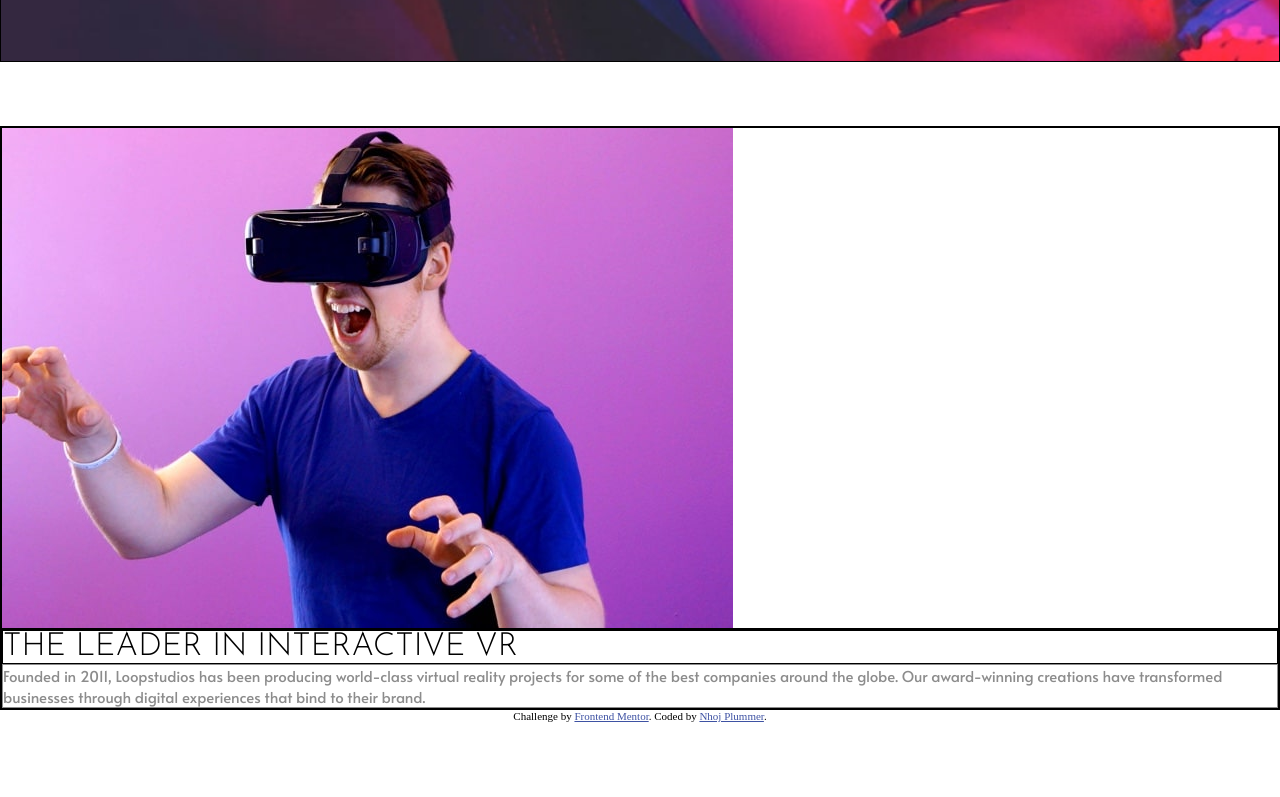
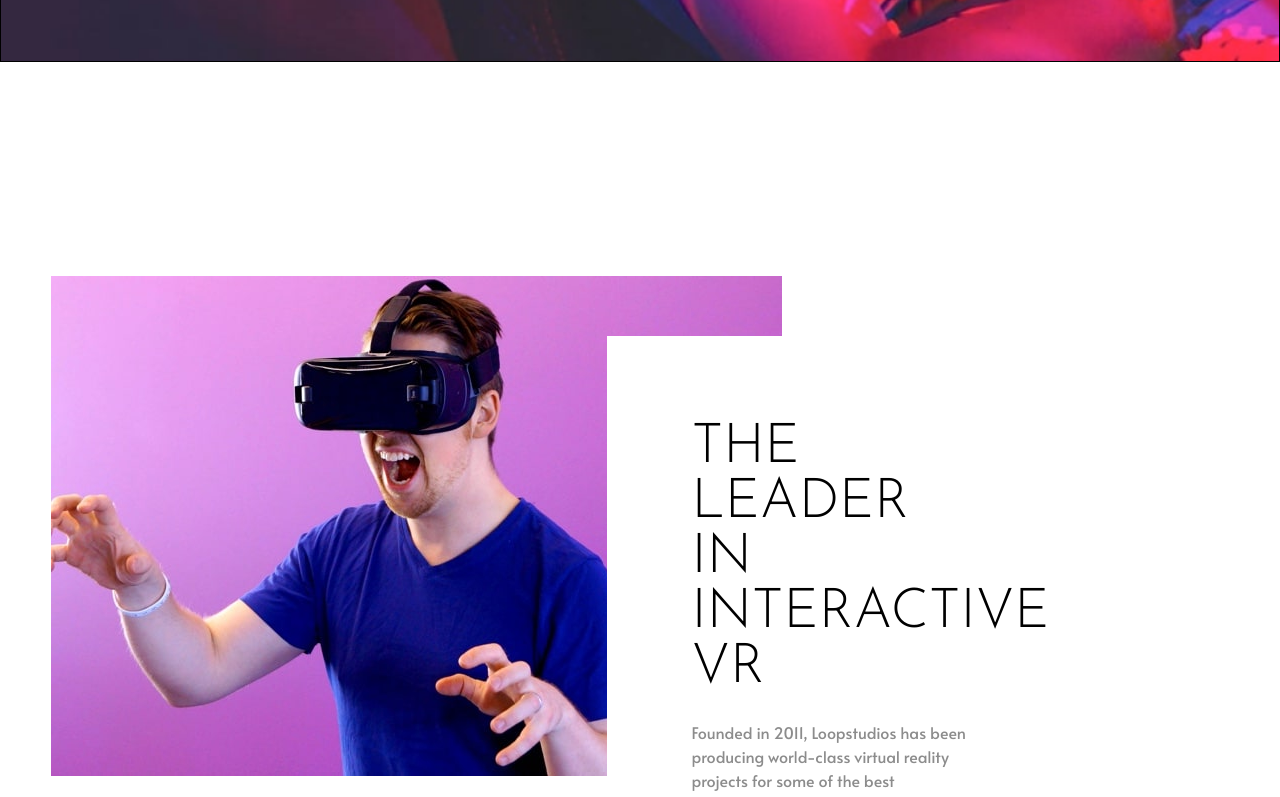
Before and after one commit to Nhoj-Plummer/loopstudio-landing-page, a React (Create React App) app: page / in a window 1280 px wide. Shown: the part 740-1537 px from the top of the page. Before the commit the page ends 1462 px from the top, so only its background shows below. Built offline with nearby package versions, Linux system fonts and the light colour scheme.

Commit message:
Section 1 completed

```diff
--- a/src/containers/Section1/Section1.css
+++ b/src/containers/Section1/Section1.css
@@ -1,10 +1,11 @@
 .section1-container {
   margin-top: 4rem;
-  border: 1px solid;
+
 }
 
 .section1-container_image {
-  border: 1px solid;
+
+  width: fit-content;
 }
 
 .section1-container_image img {
@@ -13,20 +14,20 @@
 
 .section1-container_text {
   background: var(--color-white);
-  border: 1px solid;
+
 }
 
 .section1-container_text h1 {
   font-family: var(--font-family-2);
   font-weight: 300;
-  border: 1px solid;
+
 }
 
 .section1-container_text p {
-  border: 1px solid;
+
   font-family: var(--font-family-1);
   color: var(--color-dark-gray);
-  font-size: 15px;
+  line-height: 1.5rem;
 }
 
 /* Conditional Section */
@@ -47,12 +48,36 @@
   }
 
   .section1-container_text p {
-    line-height: 1.5rem;
     width: 90%;
     margin: 2rem auto;
+    font-size: 15px;
   }
 }
 
 /* Desktop Rules */
 @media screen and (min-width: 540px) {
+  .section1-container {
+    display: flex;
+    height: 800px;
+    justify-content: center;
+    align-items: center;
+  }
+
+
+  .section1-container_text {
+
+    width: 35%;
+    padding: 85px;
+    position: relative;
+    right: 175px;
+    top: 140px;
+  }
+
+  .section1-container_text h1 {
+    font-size: 55px;
+  }
+
+  .section1-container_text p {
+    margin-top: 1.5rem;
+  }
 }
```
